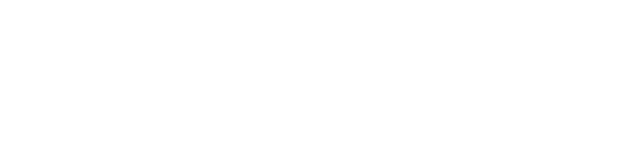
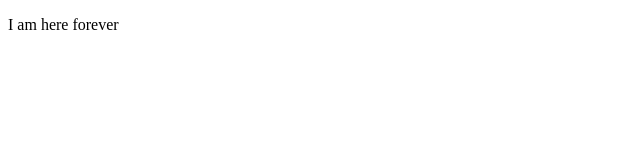
Before and after one commit to ZenCarriere/Week-4-build, a plain HTML site: page index.html in a window 1280 px wide. Shown: the whole page, without its empty margins (0-640 px from the left). Drawn offline with Linux system fonts and the light colour scheme.

Commit message:
Add files via upload

```diff
--- a/index.html
+++ b/index.html
@@ -4,6 +4,7 @@
     </head>
 
     <body>
+    	<p>I am here forever</p>
 
     </body>
 </html>
```
